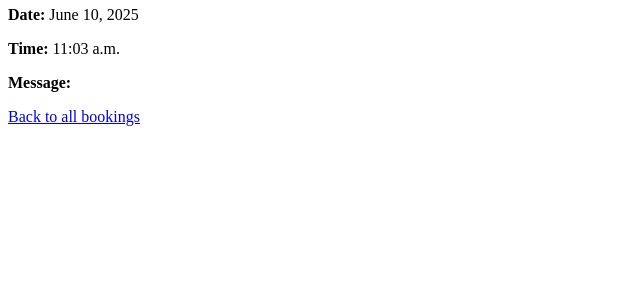
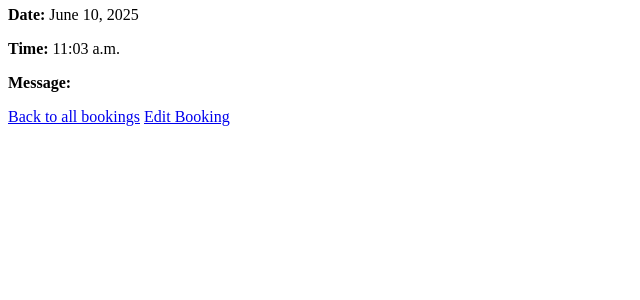
Before and after one commit to naomihunt25/the-cove-test, a Django app: page /bookings/1/ in a window 1280 px wide. Shown: the part 176-476 px from the top of the page, without its empty margins (0-640 px from the left). Run offline with Django 5.2, Linux system fonts and the light colour scheme; data comes from the database, SQL or seed files in the repository.

Commit message:
feat: Add Update Booking

```diff
--- a/bookings/templates/bookings/booking_detail.html
+++ b/bookings/templates/bookings/booking_detail.html
@@ -14,5 +14,6 @@
     <p><strong>Time:</strong> {{ booking.booking_time }}</p>
     <p><strong>Message:</strong> {{ booking.message }}</p>
     <a href="{% url 'booking_list' %}">Back to all bookings</a>
+    <a href="{% url 'booking_update' pk=booking.pk %}">Edit Booking</a>
 </body>
 </html>
--- a/bookings/urls.py
+++ b/bookings/urls.py
@@ -8,4 +8,5 @@
     path('success/', views.booking_success, name='booking_success'),
     path('<int:pk>/', views.booking_detail, name='booking_detail'),
     path('new/', views.booking_create, name='booking_create'),
+    path('<int:pk>/edit/', views.booking_update, name='booking_update'),
 ]
--- a/bookings/views.py
+++ b/bookings/views.py
@@ -24,3 +24,14 @@
 def booking_detail(request, pk):
     booking = get_object_or_404(Booking, pk=pk)
     return render(request, 'bookings/booking_detail.html', {'booking': booking})
+
+def booking_update(request, pk):
+    booking = get_object_or_404(Booking, pk=pk)
+    if request.method == 'POST':
+        form = BookingForm(request.POST, instance=booking)
+        if form.is_valid():
+            form.save()
+            return redirect('booking_detail', pk=booking.pk)  # Redirect to detail page
+    else:
+        form = BookingForm(instance=booking)
+    return render(request, 'bookings/booking_form.html', {'form': form, 'update': True})
```
